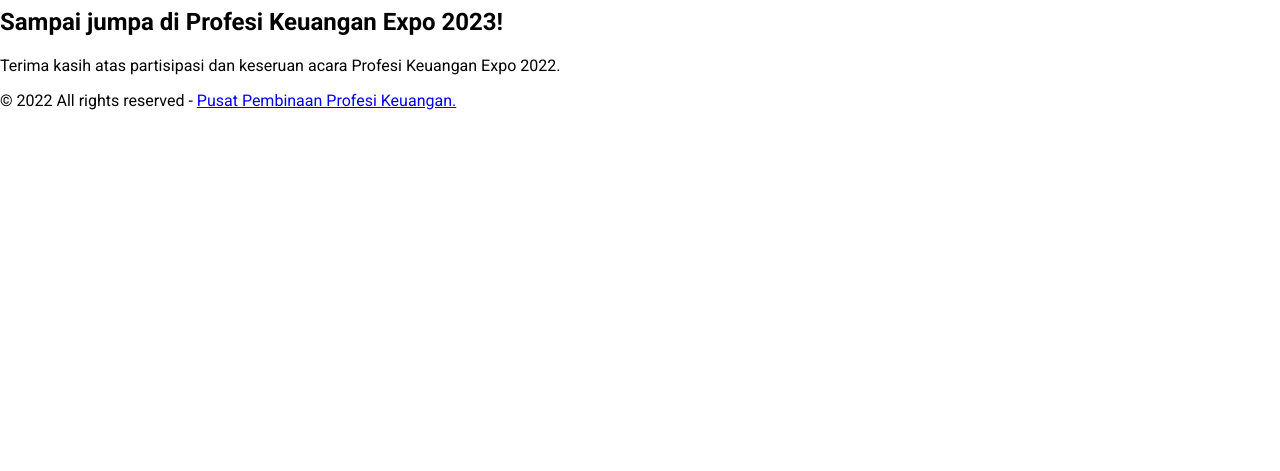
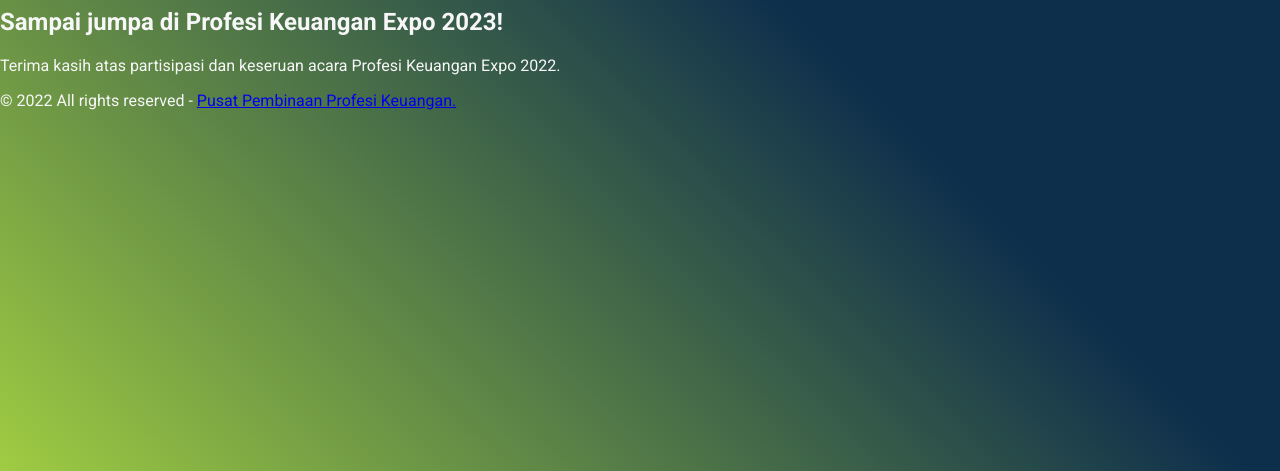
Before and after one commit to jetmiky/expo-landing, a website: page index.html in a window 1280 px wide. Shown: the part 329-800 px from the top of the page. Drawn offline with Linux system fonts and the light colour scheme; files that its build step writes are made by us from their sources.

Commit message:
Basic body style

```diff
--- a/css/main.css
+++ b/css/main.css
@@ -5,5 +5,14 @@
 body {
   margin: 0;
   padding: 0;
+  max-width: 100vw;
+  height: 100vh;
+  overflow: hidden;
+  background: linear-gradient(
+    45deg,
+    rgba(159, 204, 66, 1) 0%,
+    rgba(14, 47, 76, 1) 60%
+  );
+  color: #f7f7f7;
   font-family: "Roboto", sans-serif;
 }
```
